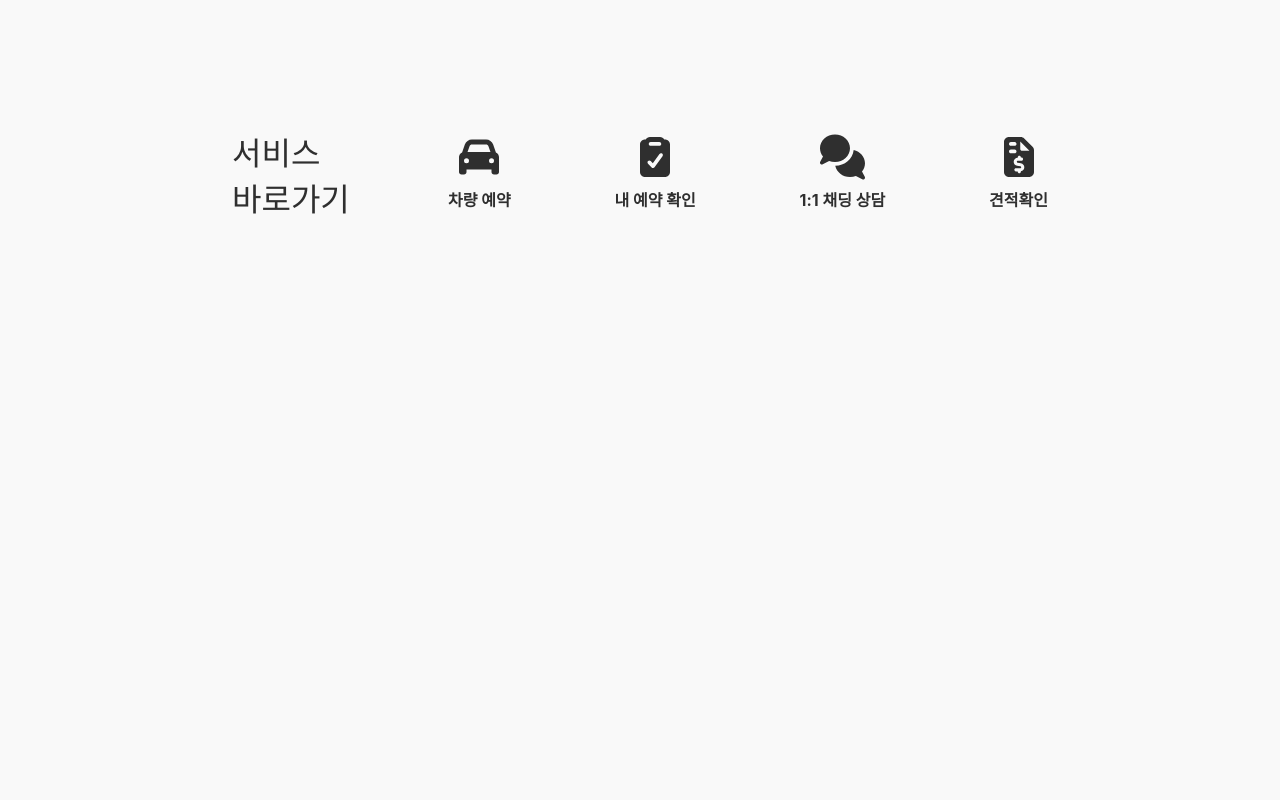
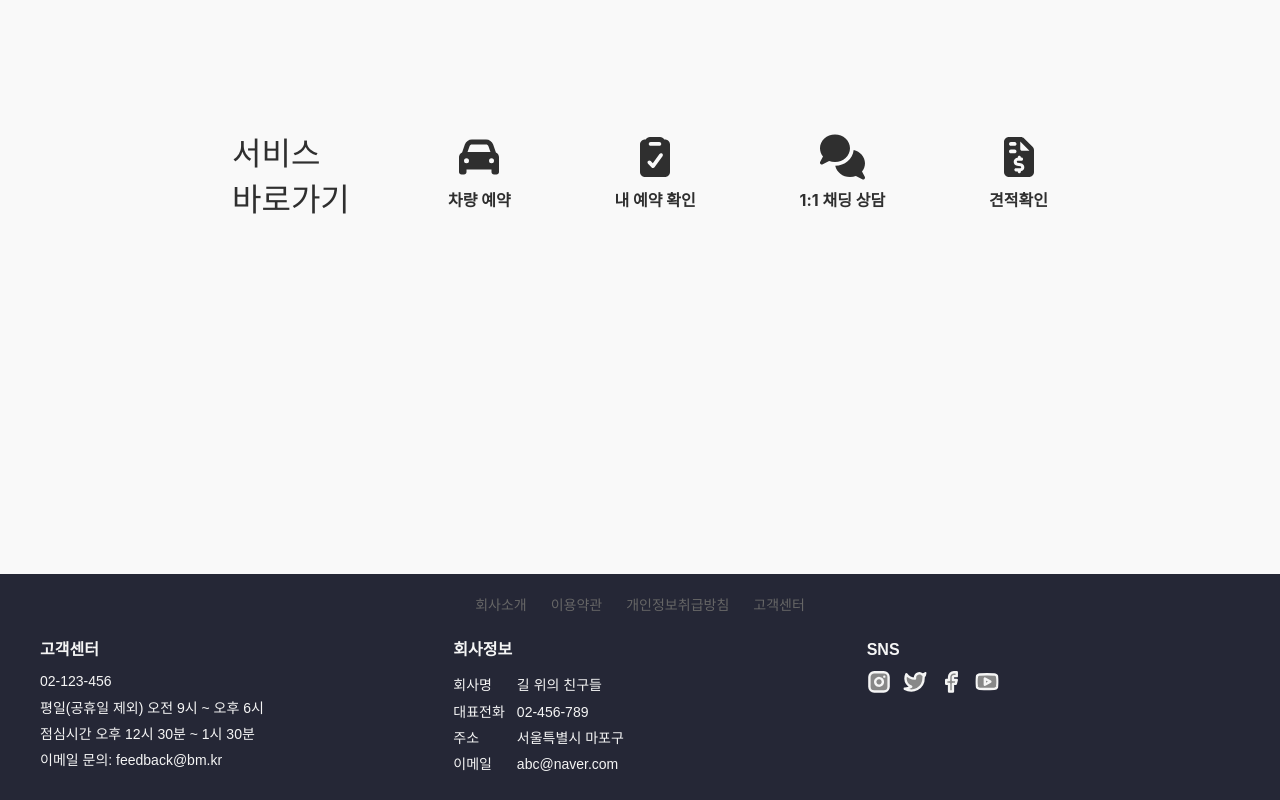
Before and after one commit to minhee-seo/everycar-frontend, a React (Create React App) app: page / in a window 1280 px wide. Shown: the part 796-1596 px from the top of the page. Before the commit the page ends 1370 px from the top, so only its background shows below. Built offline with nearby package versions, Linux system fonts and the light colour scheme.

Commit message:
pc화면 특정 페이지에서 footer을 없애기

```diff
--- a/src/layouts/DesktopLayout.tsx
+++ b/src/layouts/DesktopLayout.tsx
@@ -1,17 +1,25 @@
 import ResponsiveSwitch from '../components/responsive/ResponsiveSwitch.tsx';
 import Header from '../components/common/header/header_desktop/DesktopGnb.tsx';
 import Footer from '../components/common/Footer.tsx';
-import { Outlet } from 'react-router-dom';
+import { Outlet, useLocation } from 'react-router-dom';
 
-const DesktopLayout = () => (
-  <>
+const DesktopLayout = () => {
+  const location = useLocation();
+
+  // Footer를 숨길 경로 목록
+  const hideFooterPaths = ["/login", "/reservation"];
+
+  const shouldHideFooter = hideFooterPaths.includes(location.pathname);
+
+  return (
     <div className="layout-wrapper">
       <Header />
       <div className="content">
         <Outlet />
       </div>
+      {!shouldHideFooter && <Footer />}
     </div>
-  </>
-);
+  );
+};
 
 export default DesktopLayout;
--- a/src/pages/reservation/searchReservation/reservation_desktop/reservation_desktop.module.scss
+++ b/src/pages/reservation/searchReservation/reservation_desktop/reservation_desktop.module.scss
@@ -98,3 +98,5 @@
     }
   }
 }
+
+// header, footer 디자인 변경
```
